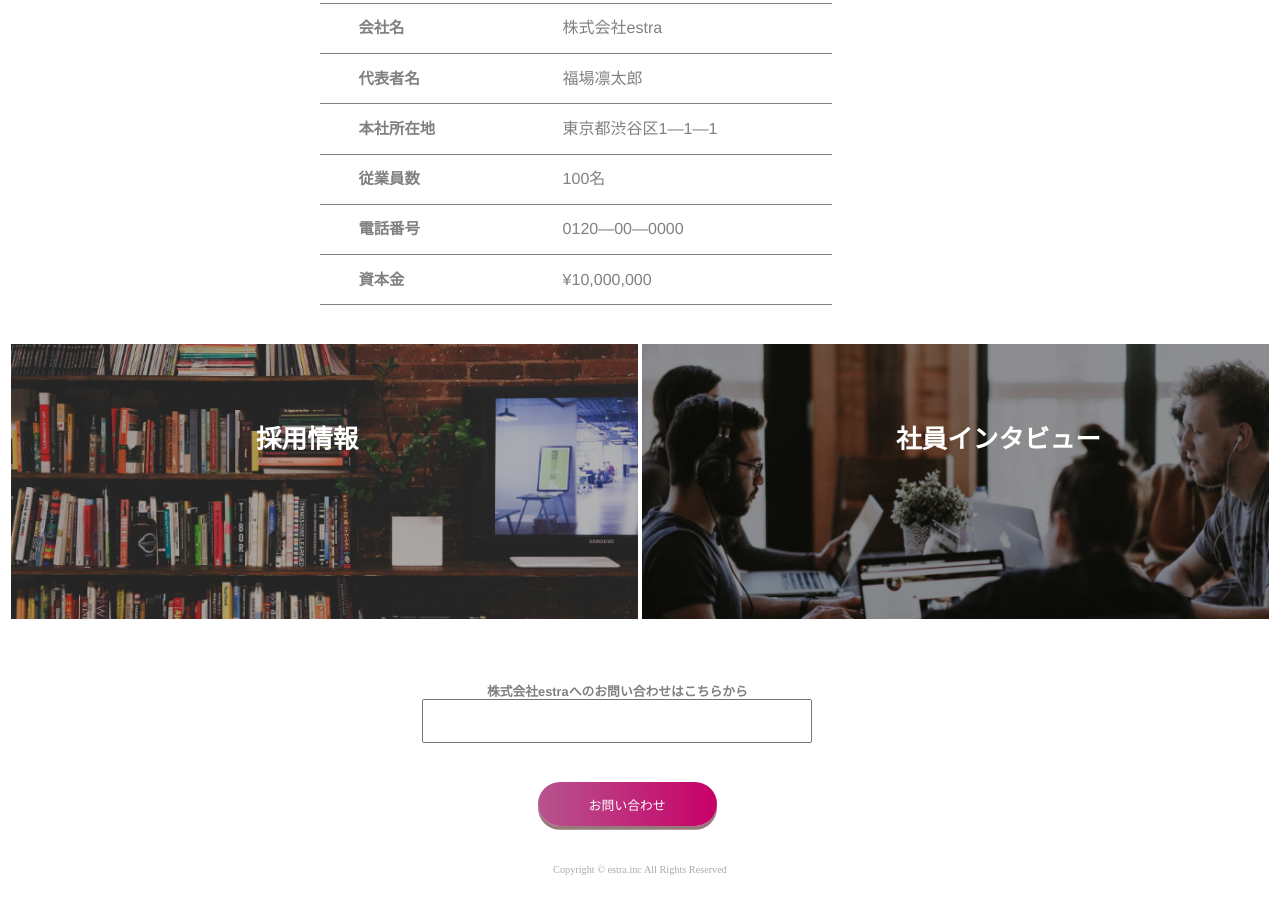
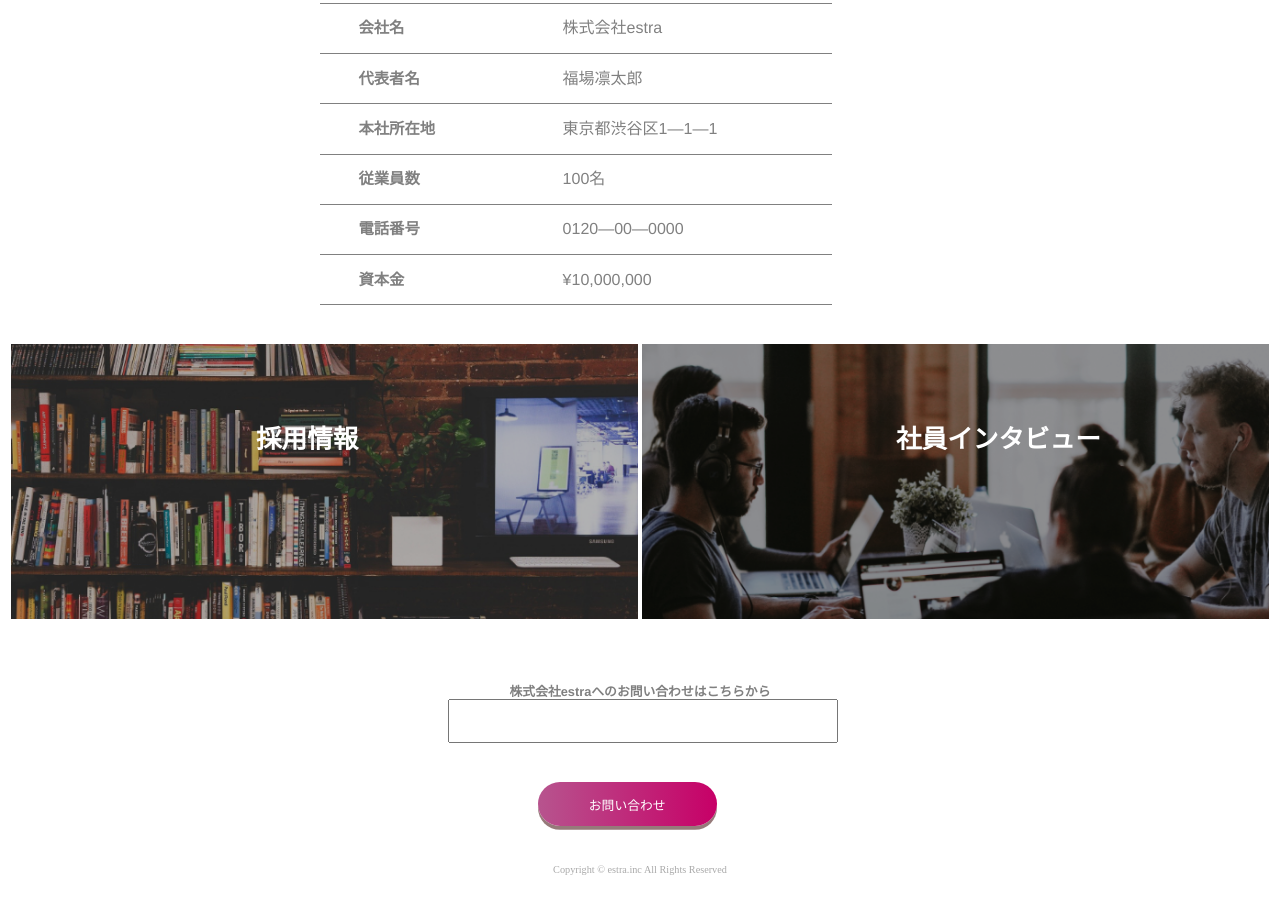
Before and after one commit to akikom220711/20220722, a plain HTML site: page index.html in a window 1280 px wide. Shown: the part 2969-3882 px from the top of the page. Drawn offline with Linux system fonts and the light colour scheme.

Commit message:
contact form changed

```diff
--- a/css/style.css
+++ b/css/style.css
@@ -1,7 +1,3 @@
-/**{
-  border: red solid 1px;
-}*/
-
 .header{
   display: flex;
   justify-content: space-between;
@@ -388,7 +384,6 @@
 /*ここからcontactセクション*/
 .question{
   width: 100%;
-  display: flex;
   text-align: center;
 }
 
@@ -397,7 +392,6 @@
   font-weight: bold;
   font-family: Helvetica, "游ゴシック", sans-serif;
   font-size: 1vw;
-  margin-left: 33vw;
 }
 
 .textarea{
@@ -405,7 +399,7 @@
   resize: none;
   width: 30vw;
   height: 3vw;
-  margin-left: 33vw;
+  margin-left: 35vw;
   margin-bottom: 3vw;
 }
 
```
